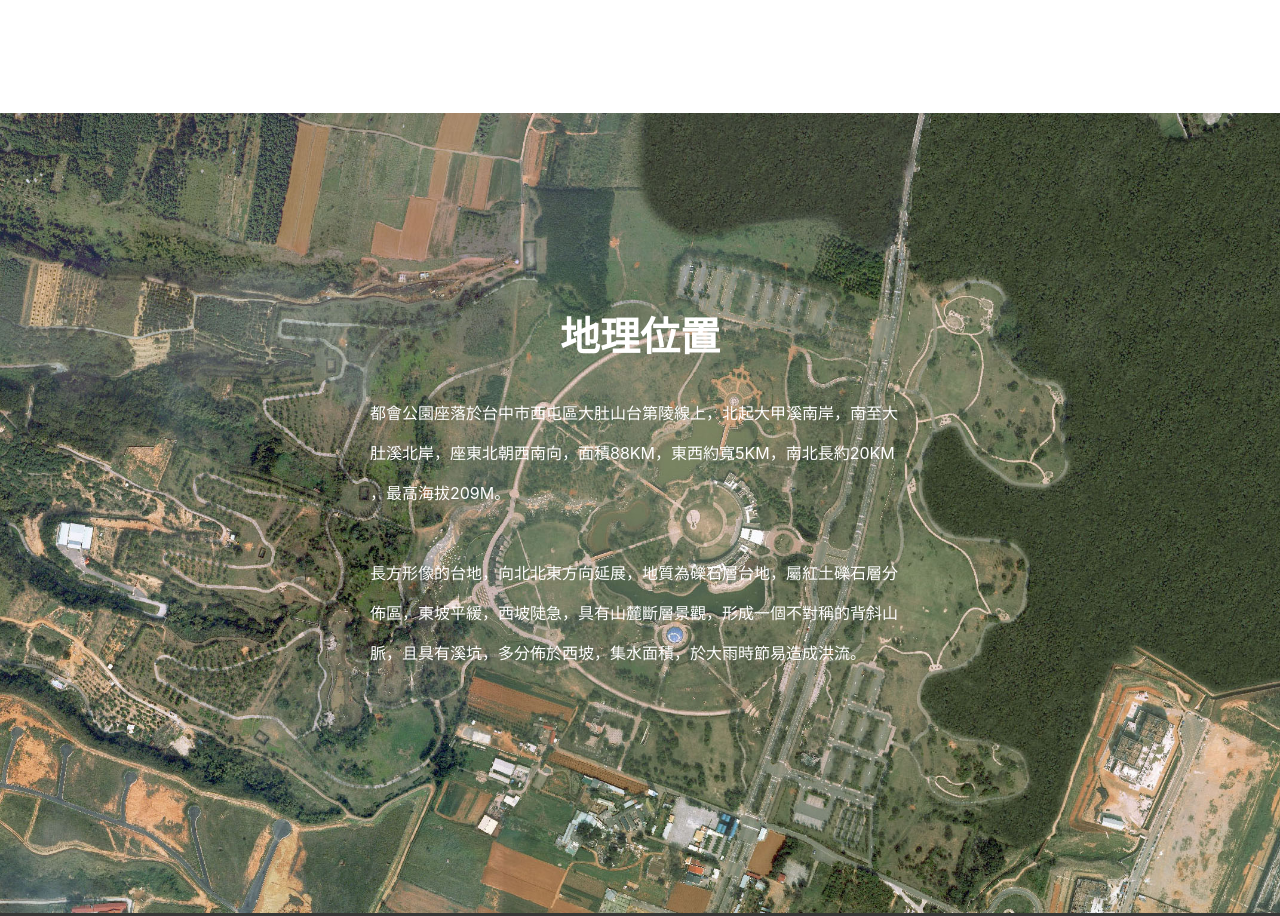
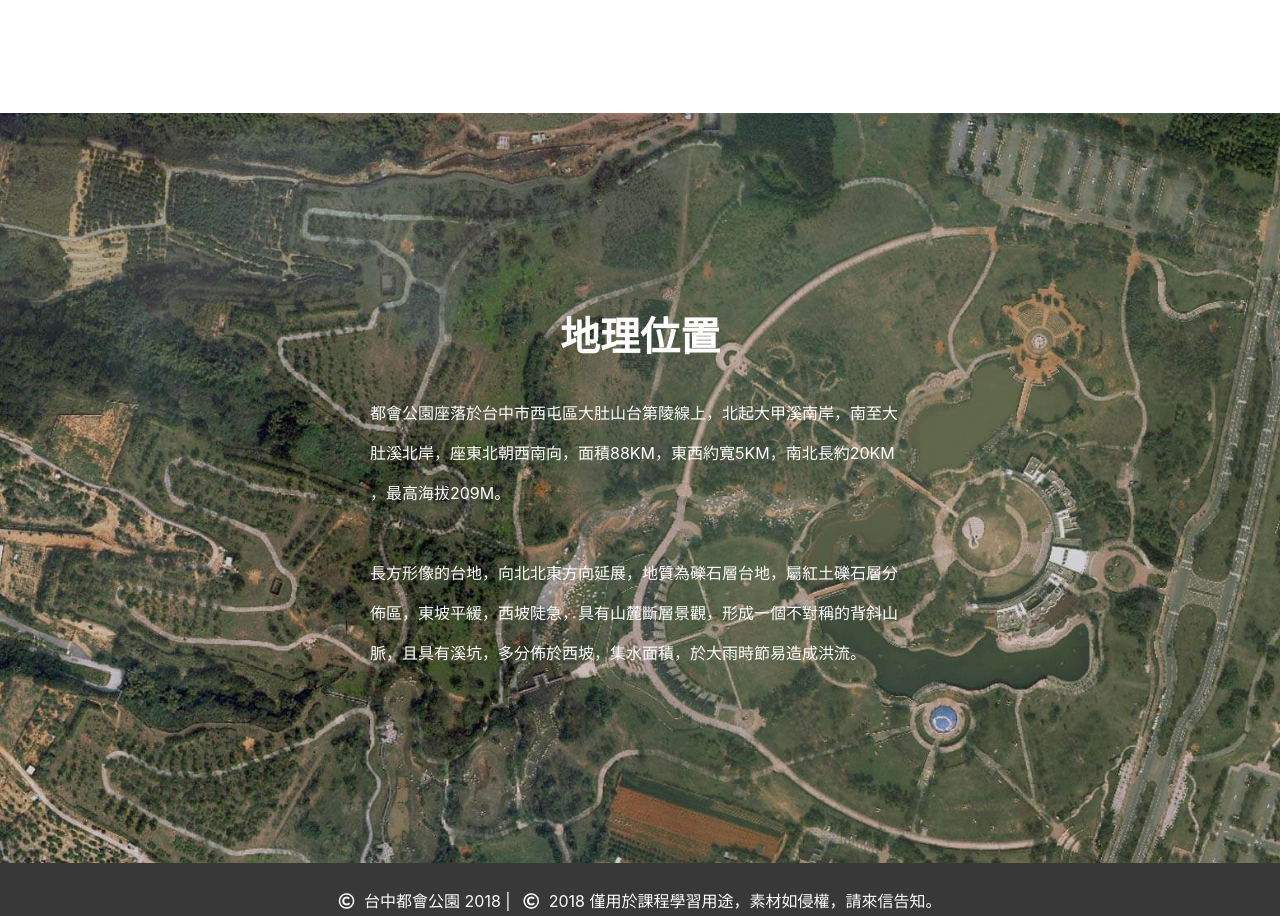
Before and after one commit to taichungmp/taichungmp.github.io, a plain HTML site: page facility.html in a window 1280 px wide. Shown: the part 1914-2830 px from the top of the page. Drawn offline with nearby package versions, Linux system fonts and the light colour scheme.

Commit message:
園區設施的地圖調整

```diff
--- a/css/about.css
+++ b/css/about.css
@@ -122,9 +122,10 @@ body {
 /*graphic/*/
 
 #graphic {
-    background: url('../img/12345.jpg');
+    background: url('../img/park-map-1920x911.jpg');
     background-size: cover;
-    height: 800px;
+    background-position: center;
+    height: 750px;
 }
 
 .graphic_title {
```
Also changed, not shown: img/12345.jpg (deleted), img/park-map-1920x911.jpg (added).
